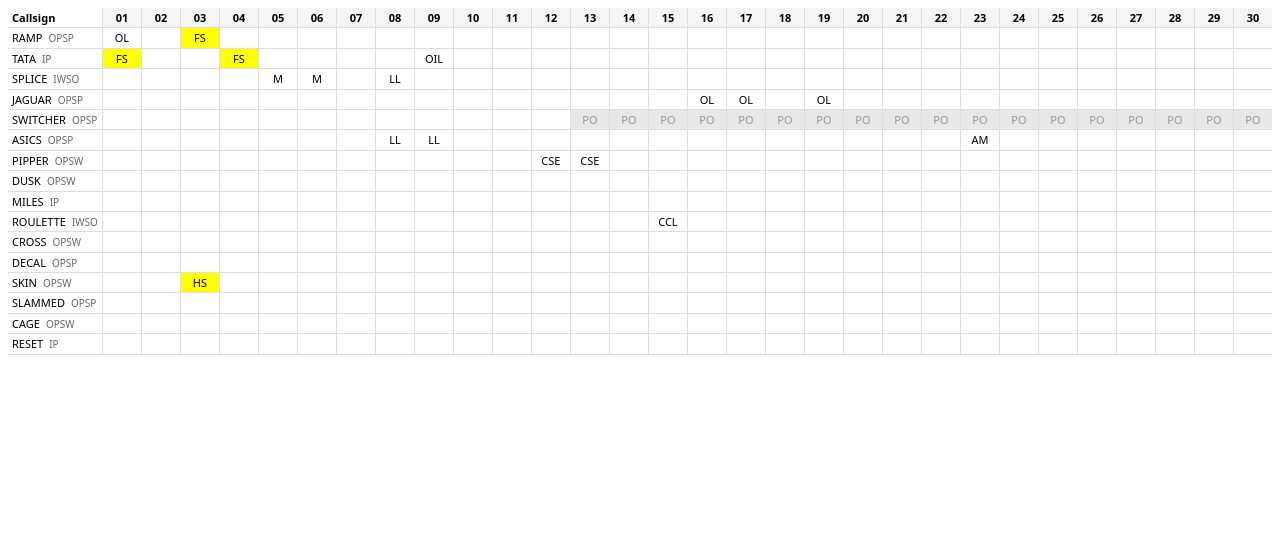
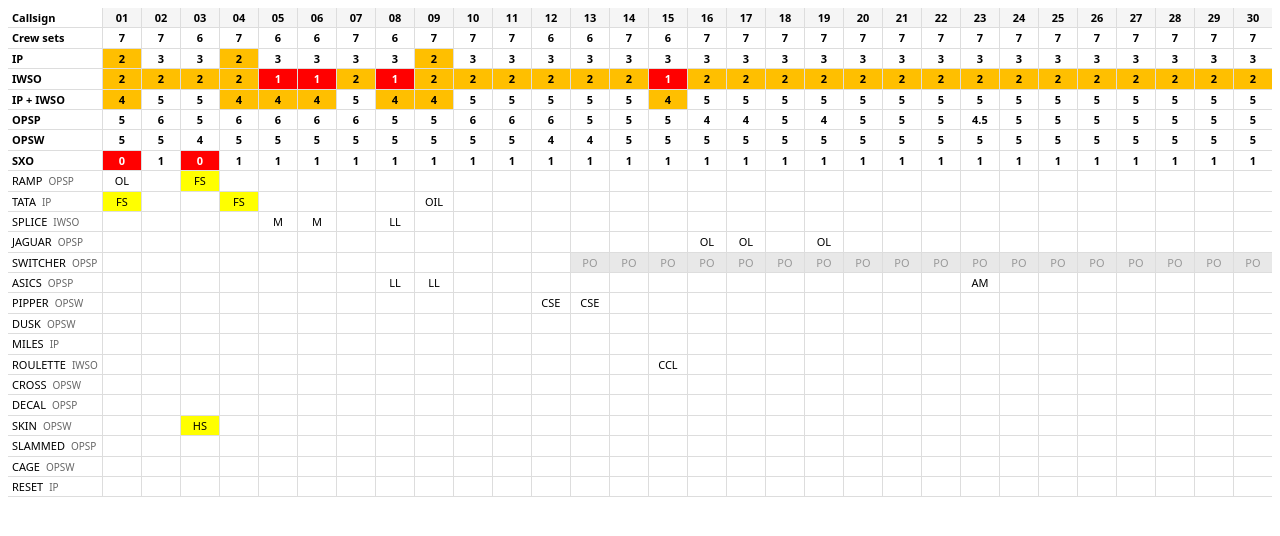
Before and after one commit to seejiaokai/leave-war, a React (Vite) app: page / in a window 1280 px wide. Shown: the top 536 px of the page. Built offline with nearby package versions, Linux system fonts and the light colour scheme.

Commit message:
feat(ui): live manning count rows with amber and red verdicts
Co-Authored-By: Claude Opus 5 <noreply@anthropic.com>
Claude-Session: https://claude.ai/code/session_01AAJPcbk1XWshxBcLCDN726

```diff
--- /dev/null
+++ b/src/ui/CountRows.tsx
@@ -0,0 +1,33 @@
+import type { DayVerdict } from '../engine'
+
+/** Rounds for display only — 4.5 stays 4.5, 4 does not become "4.0". */
+const show = (n: number) => String(Math.round(n * 10) / 10)
+
+export function CountRows({ verdicts, dates }: { verdicts: Record<string, DayVerdict>; dates: string[] }) {
+  const first = dates.length ? verdicts[dates[0]] : undefined
+  if (!first) return null
+
+  return (
+    <tbody className="counts">
+      {first.results.map((rule, i) => (
+        <tr key={rule.ruleId} data-testid={`count-${rule.ruleId}`}>
+          <td className="who">{rule.label}</td>
+          {dates.map(date => {
+            const r = verdicts[date]?.results[i]
+            if (!r) return <td key={date} />
+            return (
+              <td
+                key={date}
+                data-testid={`count-${rule.ruleId}-${date}`}
+                className={r.verdict === 'ok' ? '' : r.verdict}
+                title={`${rule.label}: ${show(r.have)} available, amber ${r.amber}, red ${r.red}`}
+              >
+                {show(r.have)}
+              </td>
+            )
+          })}
+        </tr>
+      ))}
+    </tbody>
+  )
+}
--- a/src/ui/Matrix.tsx
+++ b/src/ui/Matrix.tsx
@@ -1,11 +1,14 @@
-import { categoryOf, codeOf, inSquadron } from '../engine'
+import { categoryOf, codeOf, evaluatePeriod, inSquadron } from '../engine'
 import { getState } from '../state/store'
+import { CountRows } from './CountRows'
 import { useVersion } from './useStore'
 import './matrix.css'
 
 export function Matrix() {
   useVersion()
-  const { people, period, grid } = getState()
+  const { people, period, grid, requirements } = getState()
+  const dates = period.days.map(d => d.date)
+  const verdicts = evaluatePeriod(people, grid, requirements, dates)
 
   return (
     <div className="mx-wrap">
@@ -25,6 +28,7 @@ export function Matrix() {
             ))}
           </tr>
         </thead>
+        <CountRows verdicts={verdicts} dates={dates} />
         <tbody>
           {people.map(p => (
             <tr key={p.id} data-testid={`row-${p.id}`}>
--- a/src/ui/matrix.css
+++ b/src/ui/matrix.css
@@ -68,3 +68,16 @@
   font-size: 10px;
   padding-left: 6px;
 }
+
+.mx .counts td.amber {
+  background: #FFBF00;
+}
+
+.mx .counts td.red {
+  background: #FF0000;
+  color: #fff;
+}
+
+.mx .counts td {
+  font-weight: 600;
+}
```
Also changed, not shown: 1 other file (tests, documents, lock files or other folders).
